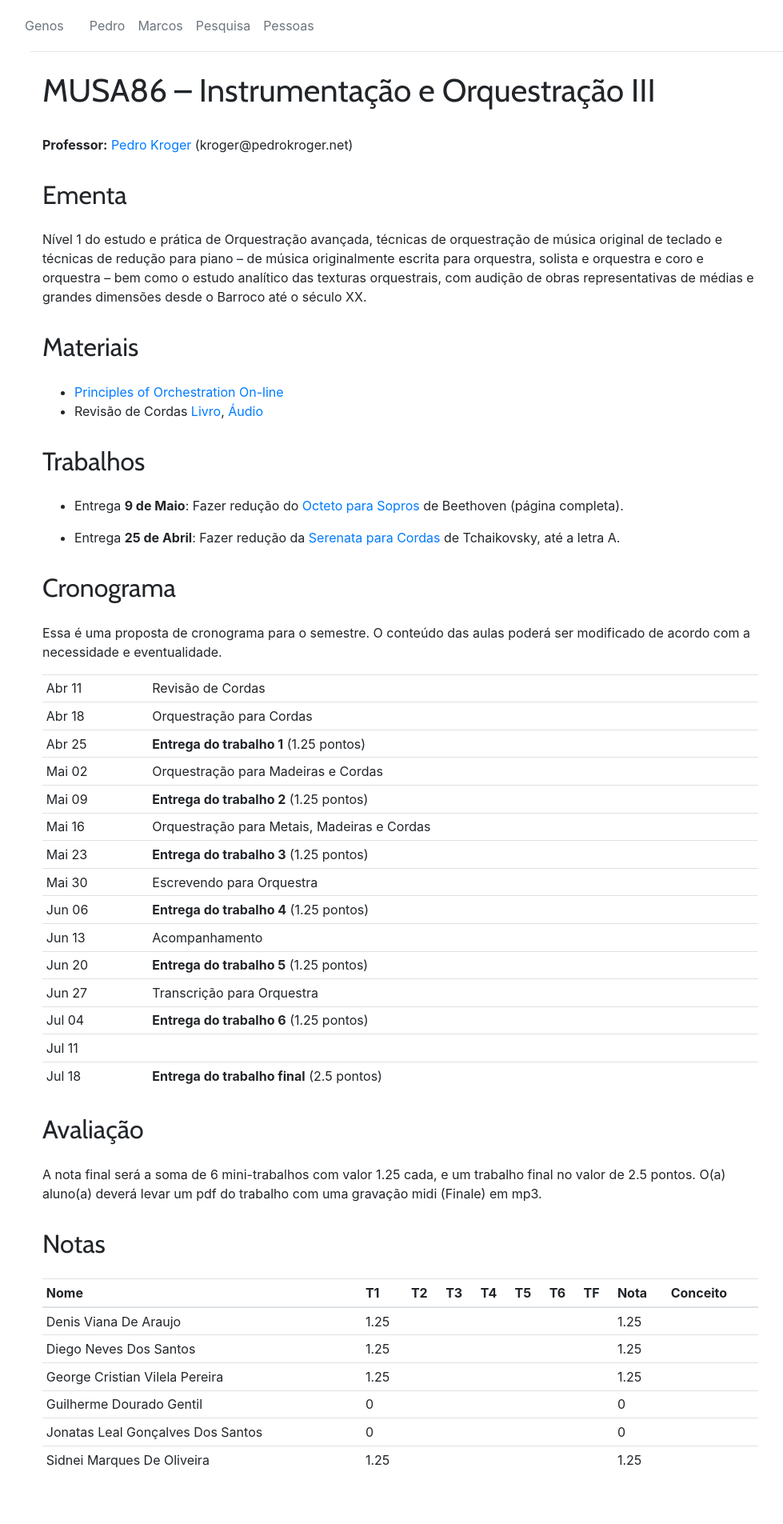
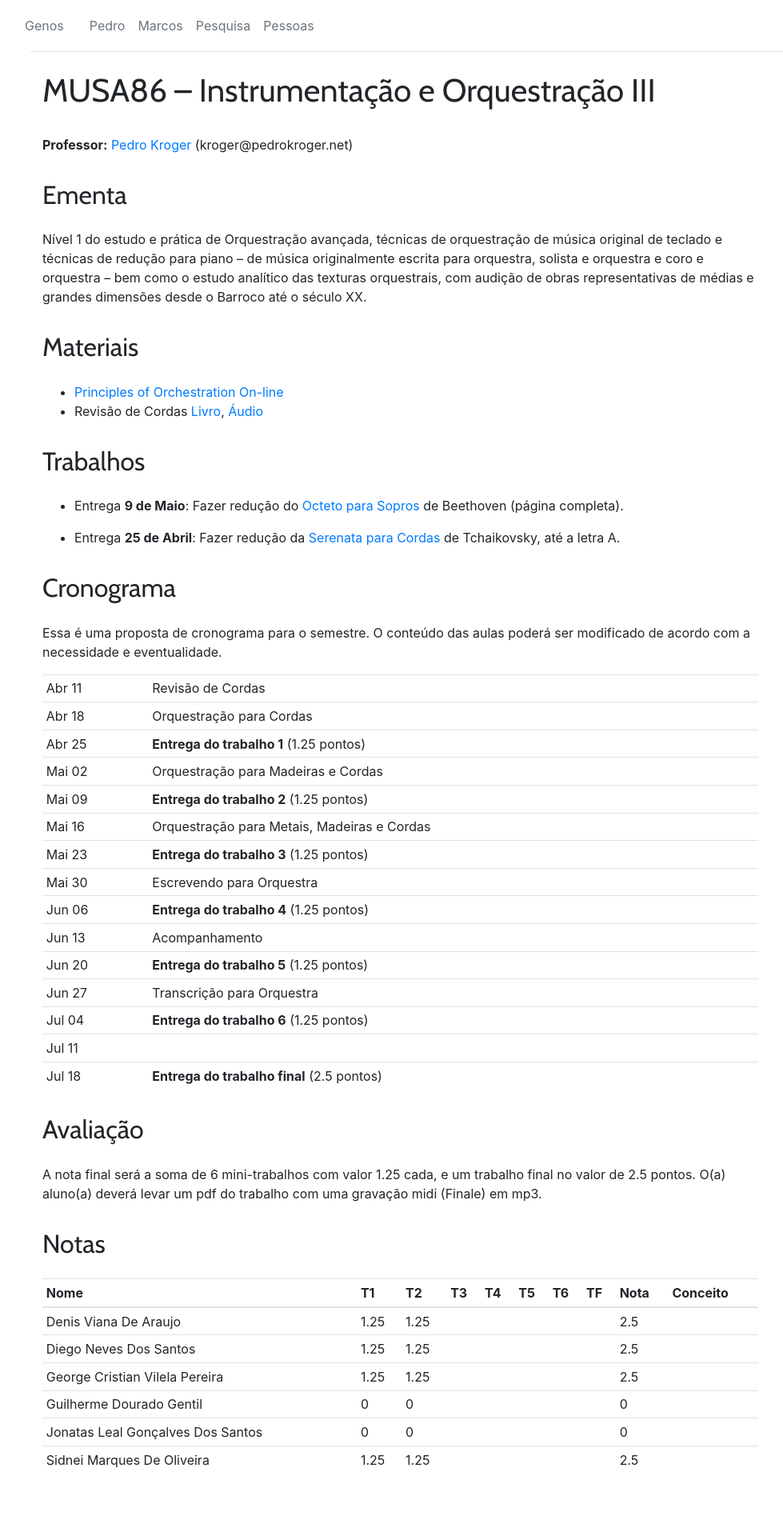
Before and after one commit to kroger/genosmus, a Jekyll site: the page built from _pedro/musa86.md, in a window 1280 px wide. Shown: the whole page at 80% size, without its empty margins (47-1026 px from the left). Built offline with Jekyll 4.4.1, drawn with Linux system fonts in a browser that asks for light colours.

```diff
--- a/_pedro/geradas/musa86.md
+++ b/_pedro/geradas/musa86.md
@@ -1,9 +1,9 @@
-| Nome                              | T1   | T2 | T3 | T4 | T5 | T6 | TF | Nota | Conceito |
-|-----------------------------------|------|----|----|----|----|----|----|------|----------|
-| Denis Viana De Araujo             | 1.25 |    |    |    |    |    |    | 1.25 |          |
-| Diego Neves Dos Santos            | 1.25 |    |    |    |    |    |    | 1.25 |          |
-| George Cristian Vilela Pereira    | 1.25 |    |    |    |    |    |    | 1.25 |          |
-| Guilherme Dourado Gentil          | 0    |    |    |    |    |    |    | 0    |          |
-| Jonatas Leal Gonçalves Dos Santos | 0    |    |    |    |    |    |    | 0    |          |
-| Sidnei Marques De Oliveira        | 1.25 |    |    |    |    |    |    | 1.25 |          |
+| Nome                              | T1   | T2   | T3 | T4 | T5 | T6 | TF | Nota | Conceito |
+|-----------------------------------|------|------|----|----|----|----|----|------|----------|
+| Denis Viana De Araujo             | 1.25 | 1.25 |    |    |    |    |    | 2.5  |          |
+| Diego Neves Dos Santos            | 1.25 | 1.25 |    |    |    |    |    | 2.5  |          |
+| George Cristian Vilela Pereira    | 1.25 | 1.25 |    |    |    |    |    | 2.5  |          |
+| Guilherme Dourado Gentil          | 0    | 0    |    |    |    |    |    | 0    |          |
+| Jonatas Leal Gonçalves Dos Santos | 0    | 0    |    |    |    |    |    | 0    |          |
+| Sidnei Marques De Oliveira        | 1.25 | 1.25 |    |    |    |    |    | 2.5  |          |
 {: .table .table-sm }
```
Also changed, not shown: 1 other file.
